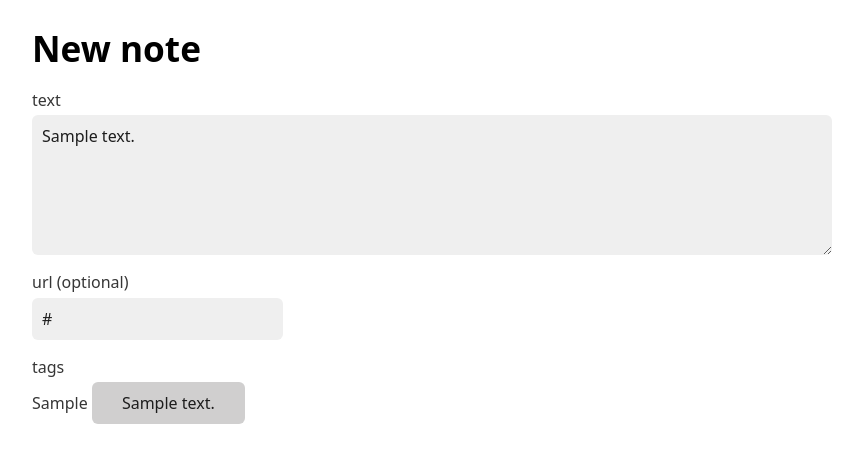
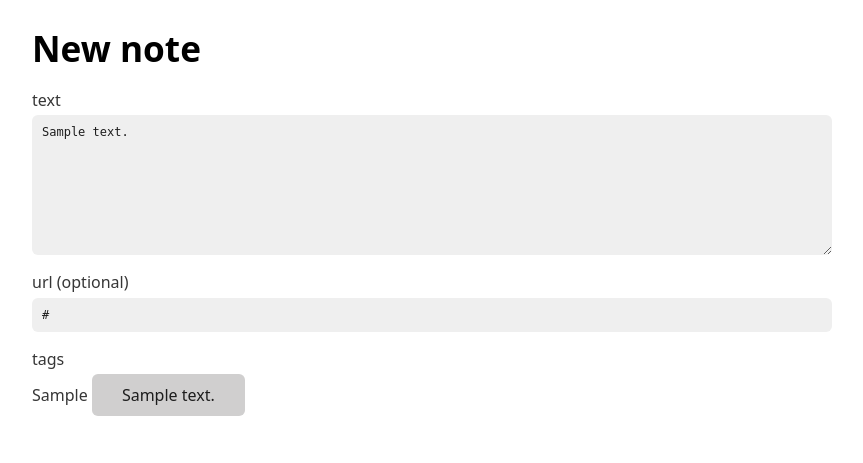
Before and after one commit to tandav/notes, a Python web app: template notes_v2/templates/create_note_form.html in a window 1280 px wide. Shown: the part 97-560 px from the top of the page, without its empty margins (208-1071 px from the left). Run offline with Jinja, Linux system fonts and the light colour scheme; the template is opened without the code that fills it: most values are stand-ins (such as "Sample title", 1, 10 or a date in 2020).

Commit message:
UI fixes

```diff
--- a/notes_v2/templates/create_note_form.html
+++ b/notes_v2/templates/create_note_form.html
@@ -4,13 +4,13 @@
 <h1>New note</h1>
 <form action="{{form_action}}" method="post" id="note_form">
     <p>
-    <label for="text">text</label>
-    <textarea id="text" type="input" placeholder="Enter your note here" form="note_form" name="text">{{text}}</textarea>
+    <label for="text_field">text</label>
+    <textarea id="text_field" type="input" placeholder="Enter your note here" form="note_form" name="text">{{text}}</textarea>
     </p>
 
     <p>
-    <label for="url">url (optional)</label><br>
-    <input id="url" type="url" name="url" value="{{url}}"/>
+    <label for="url_field">url (optional)</label><br>
+    <input id="url_field" type="url" name="url" value="{{url}}"/>
     </p>
 
     <p>
--- a/static/main.css
+++ b/static/main.css
@@ -76,3 +76,19 @@ a:hover {
     display: flex;
     flex-direction: column;
 }
+
+#text_field, #url_field {
+    font-family: monospace;
+    font-size: 9pt;
+}
+
+#url_field {
+    width: 100%;
+}
+
+td {
+    max-width:100%;
+    white-space: nowrap;
+    overflow: hidden;
+    text-overflow: ellipsis;
+}
```
